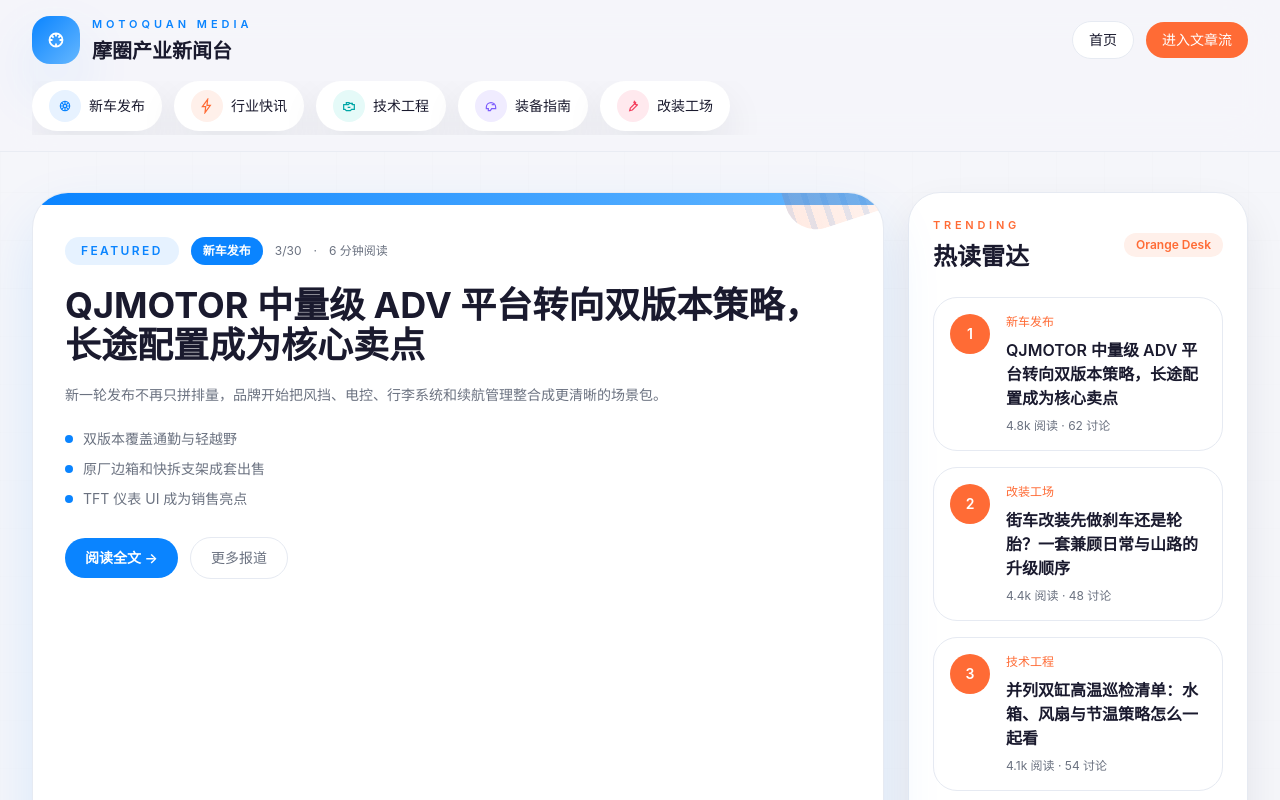
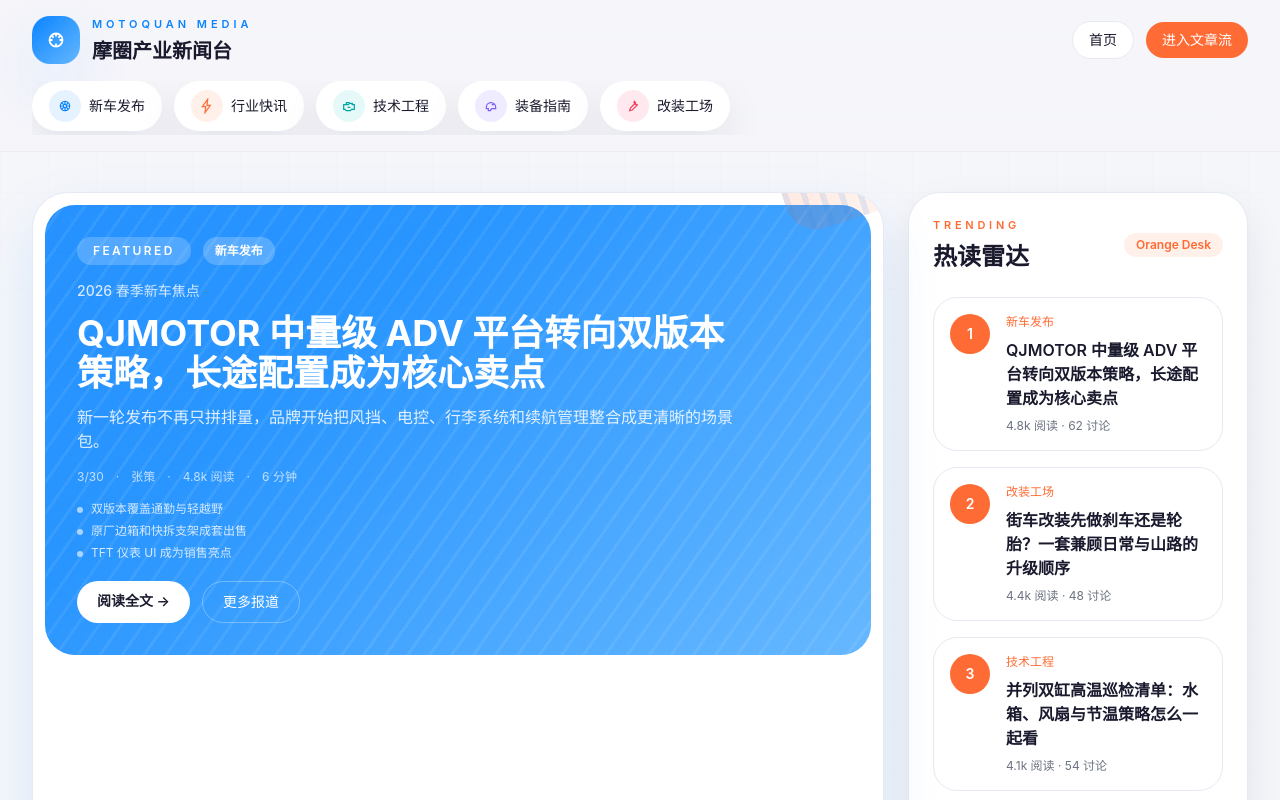
Before and after one commit to Ericdaany0312/motoquan, a Next.js app: page / in a window 1280 px wide. Shown: the top 800 px of the page. Built offline with nearby package versions, Linux system fonts and the light colour scheme.

Commit message:
fix: admin auth with router.refresh, restore featured article gradient card style

```diff
--- a/src/app/admin/layout.tsx
+++ b/src/app/admin/layout.tsx
@@ -2,69 +2,70 @@
 
 import { useEffect, useState } from 'react';
 import Link from 'next/link';
-import { usePathname, useRouter } from 'next/navigation';
-import { getAuthStatus, login, logout } from '@/lib/admin-store';
-
-const navItems = [
-  { href: '/admin', label: '数据看板', icon: '📊' },
-  { href: '/admin/articles', label: '文章管理', icon: '📝' },
-  { href: '/admin/categories', label: '分类管理', icon: '🏷️' },
-];
+import { useRouter } from 'next/navigation';
+import { login, logout } from '@/lib/admin-store';
 
 export default function AdminLayout({ children }: { children: React.ReactNode }) {
-  const pathname = usePathname();
   const router = useRouter();
-  const [authenticated, setAuthenticated] = useState(false);
-  const [loginForm, setLoginForm] = useState({ email: '', password: '' });
-  const [loginError, setLoginError] = useState(false);
+  const [checking, setChecking] = useState(true);
 
   useEffect(() => {
-    setAuthenticated(getAuthStatus());
+    // Check auth on mount and on every render
+    const authed = localStorage.getItem('motoquan_admin_auth') === 'motoquan_logged_in';
+    setChecking(false);
+    if (!authed) {
+      // Show login inline
+    }
   }, []);
 
-  if (!authenticated) {
+  const handleLogin = (e: React.FormEvent<HTMLFormElement>) => {
+    e.preventDefault();
+    const form = e.currentTarget;
+    const email = (form.elements.namedItem('email') as HTMLInputElement).value;
+    const password = (form.elements.namedItem('password') as HTMLInputElement).value;
+    if (login(email, password)) {
+      router.refresh();
+    } else {
+      alert('邮箱或密码错误');
+    }
+  };
+
+  const handleLogout = () => {
+    logout();
+    router.refresh();
+  };
+
+  const authed = typeof window !== 'undefined' && localStorage.getItem('motoquan_admin_auth') === 'motoquan_logged_in';
+
+  if (checking) return null;
+
+  if (!authed) {
     return (
-      <div className="min-h-screen bg-gray-50 flex items-center justify-center">
+      <div className="min-h-screen bg-gray-50 flex items-center justify-center p-4">
         <div className="bg-white rounded-2xl shadow-card p-8 w-full max-w-sm">
           <div className="text-center mb-8">
             <div className="text-4xl mb-3">🏍️</div>
             <h1 className="text-xl font-bold text-heading">摩托圈管理后台</h1>
           </div>
-          <form
-            onSubmit={(e) => {
-              e.preventDefault();
-              if (login(loginForm.email, loginForm.password)) {
-                setAuthenticated(true);
-                setLoginError(false);
-              } else {
-                setLoginError(true);
-              }
-            }}
-            className="space-y-4"
-          >
+          <form onSubmit={handleLogin} className="space-y-4">
             <div>
               <label className="block text-sm font-medium text-body mb-1.5">管理员邮箱</label>
               <input
+                name="email"
                 type="email"
-                value={loginForm.email}
-                onChange={(e) => setLoginForm({ ...loginForm, email: e.target.value })}
-                placeholder="admin@motoquan.com"
+                defaultValue="admin@motoquan.com"
                 className="w-full px-4 py-2.5 border border-line rounded-xl text-sm focus:outline-none focus:ring-2 focus:ring-primary/30 focus:border-primary"
               />
             </div>
             <div>
               <label className="block text-sm font-medium text-body mb-1.5">密码</label>
               <input
+                name="password"
                 type="password"
-                value={loginForm.password}
-                onChange={(e) => setLoginForm({ ...loginForm, password: e.target.value })}
-                placeholder="motoquan2026"
+                defaultValue="motoquan2026"
                 className="w-full px-4 py-2.5 border border-line rounded-xl text-sm focus:outline-none focus:ring-2 focus:ring-primary/30 focus:border-primary"
               />
             </div>
-            {loginError && (
-              <p className="text-red-500 text-sm text-center">邮箱或密码错误</p>
-            )}
             <button
               type="submit"
               className="w-full py-2.5 bg-primary text-white rounded-xl font-medium hover:bg-primary/90 transition"
@@ -79,6 +80,14 @@
       </div>
     );
   }
+
+  const navItems = [
+    { href: '/admin', label: '数据看板', icon: '📊' },
+    { href: '/admin/articles', label: '文章管理', icon: '📝' },
+    { href: '/admin/categories', label: '分类管理', icon: '🏷️' },
+  ];
+
+  const pathname = typeof window !== 'undefined' ? window.location.pathname : '';
 
   return (
     <div className="min-h-screen bg-gray-50 flex">
@@ -119,7 +128,7 @@
             返回前台
           </Link>
           <button
-            onClick={() => { logout(); setAuthenticated(false); }}
+            onClick={handleLogout}
             className="w-full flex items-center gap-3 px-3 py-2.5 rounded-xl text-sm text-red-500 hover:bg-red-50 transition"
           >
             <span>🚪</span>
--- a/src/app/page.tsx
+++ b/src/app/page.tsx
@@ -26,70 +26,67 @@
           <div className="grid gap-6 lg:grid-cols-[minmax(0,1.55fr)_340px]">
             {featured && featuredCategory ? (
               <article className="speed-mark rounded-[36px] border border-line bg-surface overflow-hidden shadow-float">
-                {/* Color bar top */}
+                {/* Full gradient card with diagonal overlay */}
                 <div
-                  className="h-3"
+                  className="diagonal-frame relative rounded-[30px] m-3 p-6 sm:p-8 text-white"
                   style={{
-                    background: `linear-gradient(90deg, ${featured.coverPalette.from}, ${featured.coverPalette.to})`
+                    background: `linear-gradient(140deg, ${featured.coverPalette.from} 0%, ${featured.coverPalette.to} 100%)`
                   }}
-                />
-                <div className="p-6 sm:p-8">
-                  {/* Category + Meta */}
-                  <div className="flex flex-wrap items-center gap-3 mb-5">
-                    <span className="rounded-full bg-primary/10 px-4 py-1.5 text-xs font-semibold uppercase tracking-[0.2em] text-primary">
+                >
+                  <div className="flex flex-wrap items-center gap-3 mb-4">
+                    <span className="rounded-full bg-white/20 px-4 py-1.5 text-xs font-semibold uppercase tracking-[0.2em]">
                       Featured
                     </span>
                     <span
-                      className="rounded-full px-3 py-1.5 text-xs font-semibold text-white"
-                      style={{ backgroundColor: featuredCategory.color }}
+                      className="rounded-full px-3 py-1.5 text-xs font-semibold"
+                      style={{ backgroundColor: 'rgba(255,255,255,0.22)', color: '#fff' }}
                     >
                       {featured.category}
                     </span>
-                    <span className="text-xs text-body">{formatArticleDate(featured.publishedAt)}</span>
-                    <span className="text-xs text-body">·</span>
-                    <span className="text-xs text-body">{featured.readMinutes} 分钟阅读</span>
                   </div>
 
-                  {/* Title */}
-                  <Link href={`/articles/${featured.slug}`}>
-                    <h1 className="text-2xl font-bold leading-tight text-heading sm:text-4xl hover:text-primary transition">
+                  <div className="max-w-2xl">
+                    <p className="text-sm font-medium text-white/80">{featured.deck}</p>
+                    <h1 className="mt-3 text-2xl font-bold leading-tight text-white sm:text-4xl">
                       {featured.title}
                     </h1>
-                  </Link>
-
-                  {/* Summary */}
-                  <p className="mt-4 text-sm leading-7 text-body">
+                    <p className="mt-3 text-sm leading-6 text-white/85 sm:text-base">
                       {featured.summary}
                     </p>
 
-                  {/* Key Points */}
-                  <ul className="mt-5 space-y-2.5">
+                    <div className="mt-4 flex flex-wrap items-center gap-3 text-xs text-white/70">
+                      <span>{formatArticleDate(featured.publishedAt)}</span>
+                      <span>·</span>
+                      <span>{featured.author}</span>
+                      <span>·</span>
+                      <span>{featured.metrics.views} 阅读</span>
+                      <span>·</span>
+                      <span>{featured.readMinutes} 分钟</span>
+                    </div>
+
+                    <ul className="mt-4 space-y-1.5">
                       {featured.keyPoints.slice(0, 3).map((point) => (
-                      <li key={point} className="flex items-start gap-2.5 text-sm text-body">
-                        <span
-                          className="mt-1.5 h-2 w-2 shrink-0 rounded-full"
-                          style={{ backgroundColor: featuredCategory.color }}
-                        />
+                        <li key={point} className="flex items-start gap-2 text-xs text-white/80">
+                          <span className="mt-1.5 h-1.5 w-1.5 shrink-0 rounded-full bg-white/60" />
                           {point}
                         </li>
                       ))}
                     </ul>
 
-                  {/* Actions */}
-                  <div className="mt-7 flex flex-wrap items-center gap-3">
+                    <div className="mt-5 flex flex-wrap gap-3">
                       <Link
                         href={`/articles/${featured.slug}`}
-                      className="rounded-full px-5 py-2.5 text-sm font-semibold text-white transition hover:opacity-90"
-                      style={{ backgroundColor: featuredCategory.color }}
+                        className="rounded-full bg-white px-5 py-2.5 text-sm font-semibold text-heading transition hover:bg-white/90"
                       >
                         阅读全文 →
                       </Link>
                       <Link
                         href="/articles"
-                      className="rounded-full border border-line px-5 py-2.5 text-sm font-medium text-body transition hover:border-primary hover:text-primary"
+                        className="rounded-full border border-white/30 px-5 py-2.5 text-sm font-medium text-white transition hover:bg-white/10"
                       >
                         更多报道
                       </Link>
+                    </div>
                   </div>
                 </div>
               </article>
```
Lines whose indentation alone changed are shown as unchanged.
